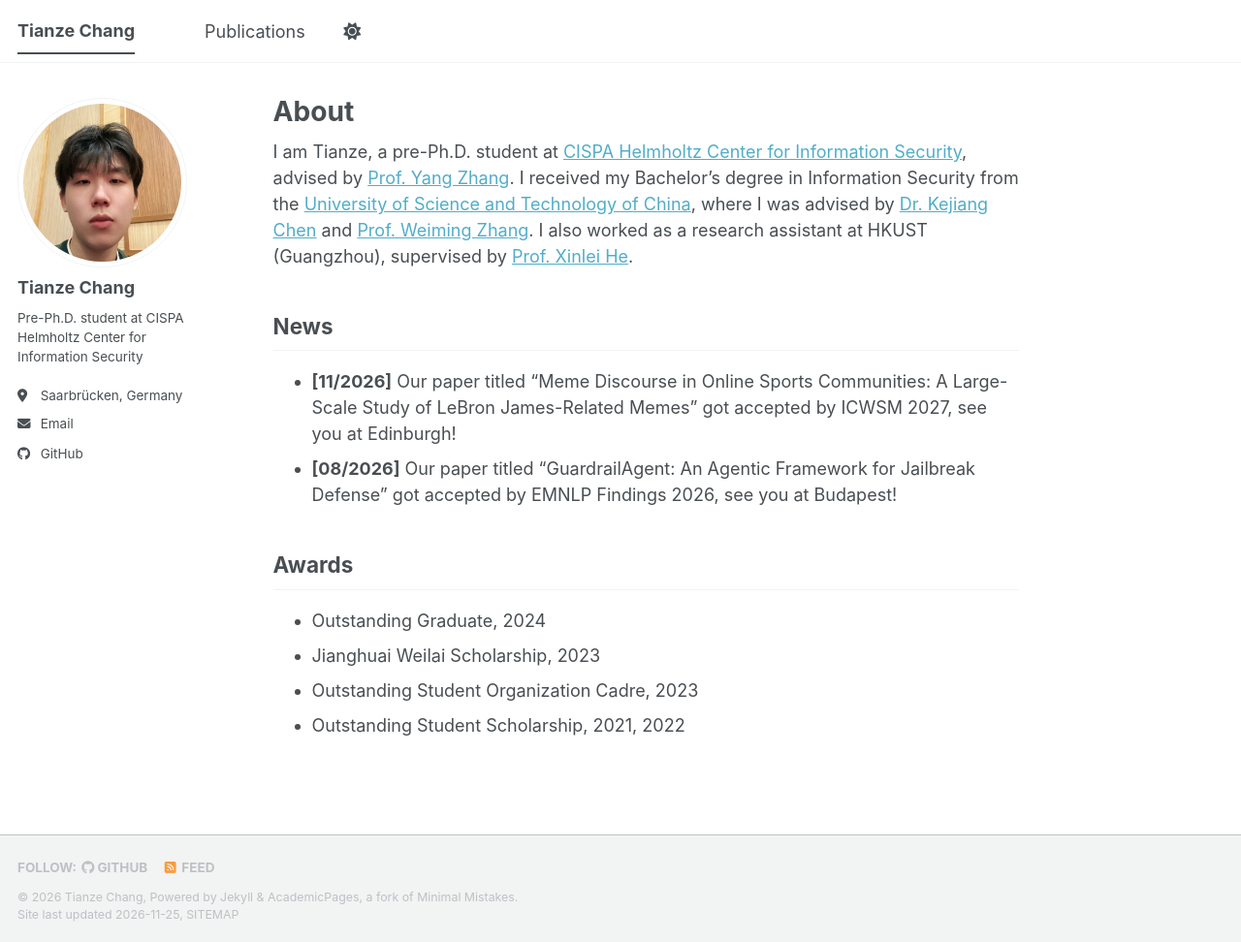
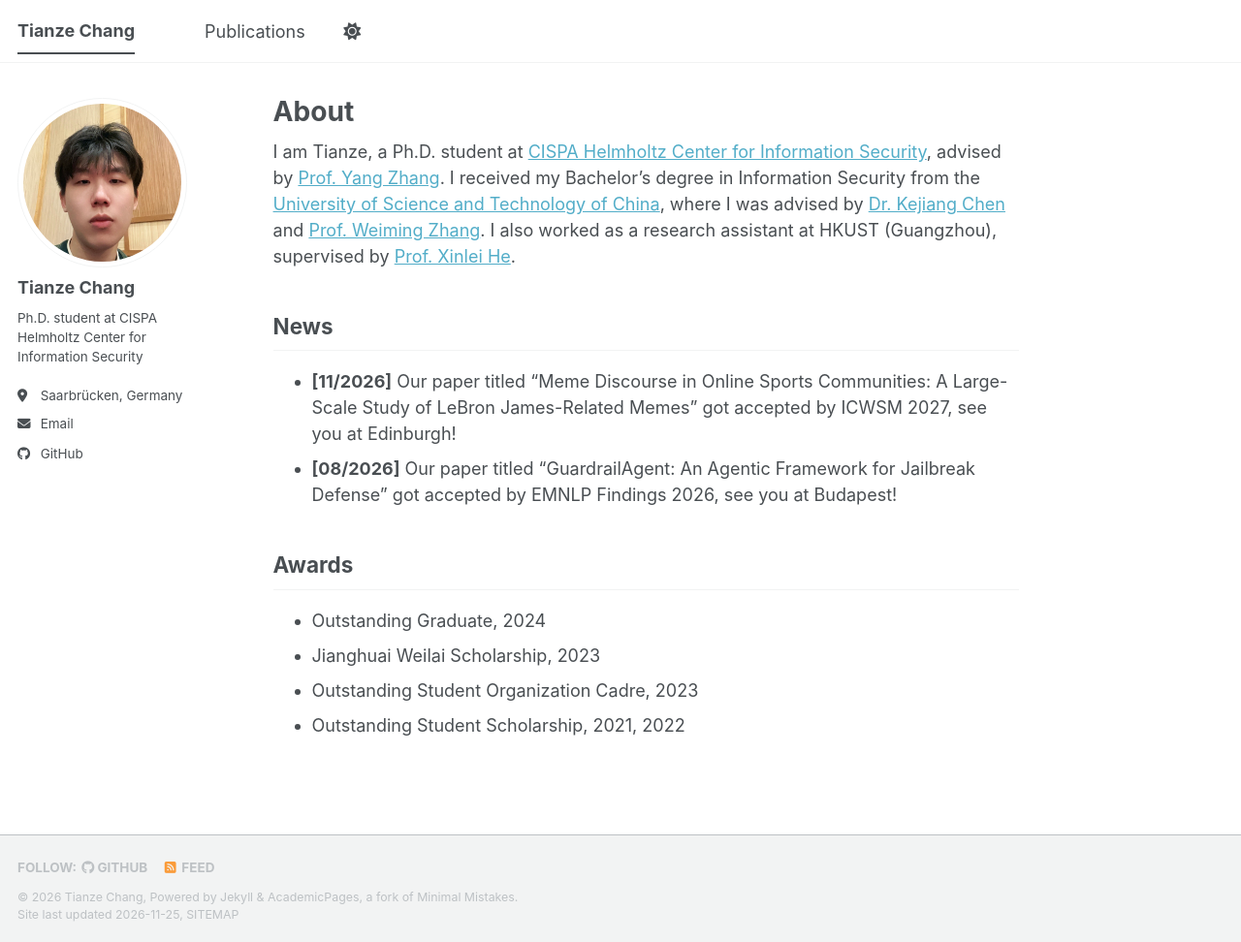
Before and after one commit to tianzechang/tianzechang.github.io, a Jekyll site: the page built from _pages/about.md, in a window 1280 px wide and 972 px high. Shown: the whole window at 97% size. Built offline with Jekyll 4.4.1, drawn with Linux system fonts in a browser that asks for light colours; a style sheet for code colours, icons or effects is not loaded.

Commit message:
Update title from pre-Ph.D. to Ph.D. student

```diff
--- a/_config.yml
+++ b/_config.yml
@@ -25,7 +25,7 @@ author:
   avatar           : "profile.png"
   name             : "Tianze Chang"
   pronouns         : # example: "she/her"
-  bio              : "Pre-Ph.D. student at CISPA Helmholtz Center for Information Security"
+  bio              : "Ph.D. student at CISPA Helmholtz Center for Information Security"
   location         : "Saarbrücken, Germany"
   email            : "eznaitc@gmail.com"
 
--- a/_pages/about.md
+++ b/_pages/about.md
@@ -7,7 +7,7 @@ redirect_from:
   - /about.html
 ---
 
-I am Tianze, a pre-Ph.D. student at [CISPA Helmholtz Center for Information Security](https://cispa.de/), advised by [Prof. Yang Zhang](https://yangzhangalmo.github.io). I received my Bachelor's degree in Information Security from the [University of Science and Technology of China](https://ustc.edu.cn/), where I was advised by [Dr. Kejiang Chen](http://home.ustc.edu.cn/~chenkj/) and [Prof. Weiming Zhang](http://staff.ustc.edu.cn/~zhangwm/). I also worked as a research assistant at HKUST (Guangzhou), supervised by [Prof. Xinlei He](https://xinleihe.github.io).
+I am Tianze, a Ph.D. student at [CISPA Helmholtz Center for Information Security](https://cispa.de/), advised by [Prof. Yang Zhang](https://yangzhangalmo.github.io). I received my Bachelor's degree in Information Security from the [University of Science and Technology of China](https://ustc.edu.cn/), where I was advised by [Dr. Kejiang Chen](http://home.ustc.edu.cn/~chenkj/) and [Prof. Weiming Zhang](http://staff.ustc.edu.cn/~zhangwm/). I also worked as a research assistant at HKUST (Guangzhou), supervised by [Prof. Xinlei He](https://xinleihe.github.io).
 
 ## News
 
```
